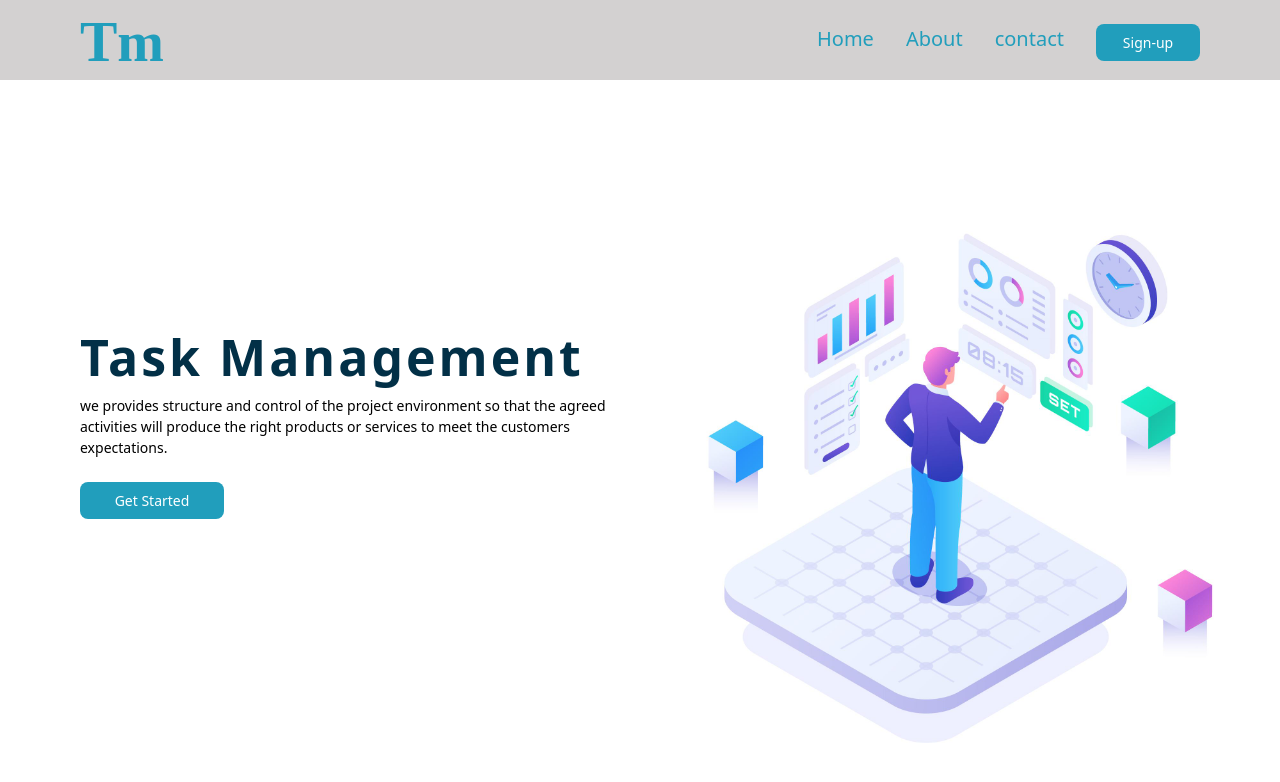
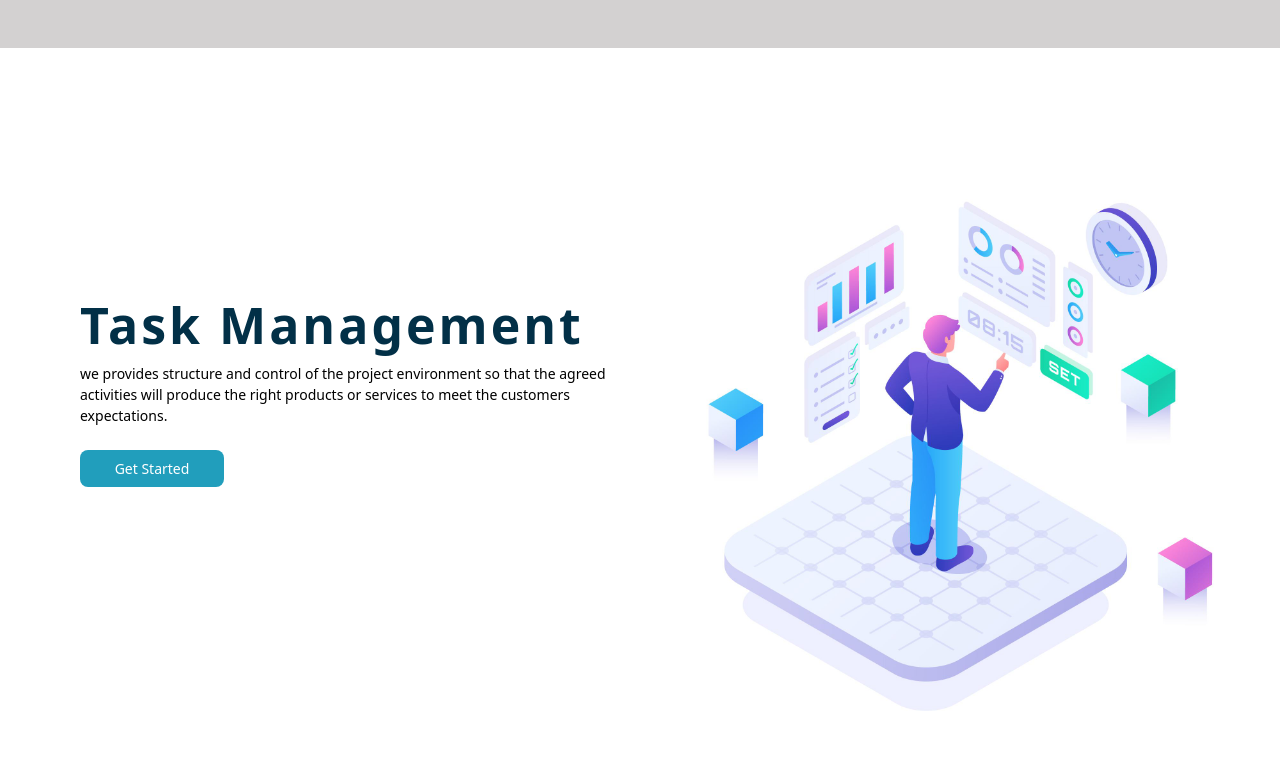
Before and after one commit to niguns7/taskManagment, a React (Create React App) app: page / in a window 1280 px wide. Shown: the top 782 px of the page. Built offline with nearby package versions, Linux system fonts and the light colour scheme; a web font is replaced by a local one.

Commit message:
changing navbar

```diff
--- a/src/Components/frontpage/Navbar/Navbar.css
+++ b/src/Components/frontpage/Navbar/Navbar.css
@@ -1,7 +1,7 @@
 @import url('https://fonts.googleapis.com/css2?family=Moon+Dance&family=Playfair+Display:wght@400;500&display=swap');
 .navbar{
     width: 100%;
-    height: 10vh;
+    height: 6vh;
     background-color: rgb(211, 209, 209);
 }
 .navbar span{
--- a/src/Components/frontpage/Navbar/Navbar.js
+++ b/src/Components/frontpage/Navbar/Navbar.js
@@ -13,13 +13,13 @@ const Navbar = () => {
   return (
    <>
    <div className='navbar'>
-    <span className='logo'> Tm </span>
+    {/* <span className='logo'> Tm </span>
     <div className='navbar-items'>
         <h1>Home</h1>
         <h1>About</h1>
         <h1>contact</h1>
         <button className='nav-button' onClick={change}>Sign-up</button>
-        </div>
+        </div> */}
     </div>
    </>
   )
```
